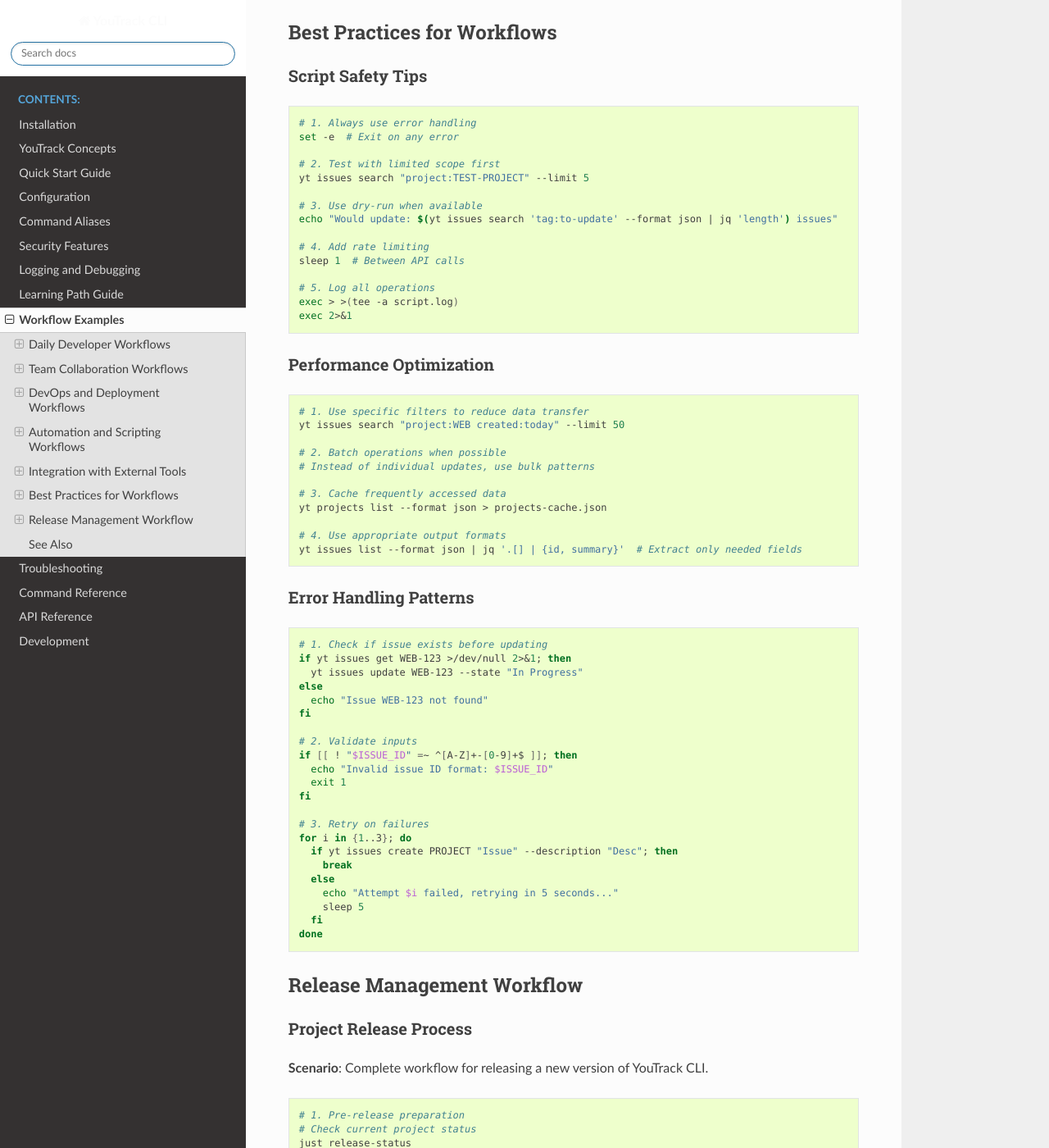
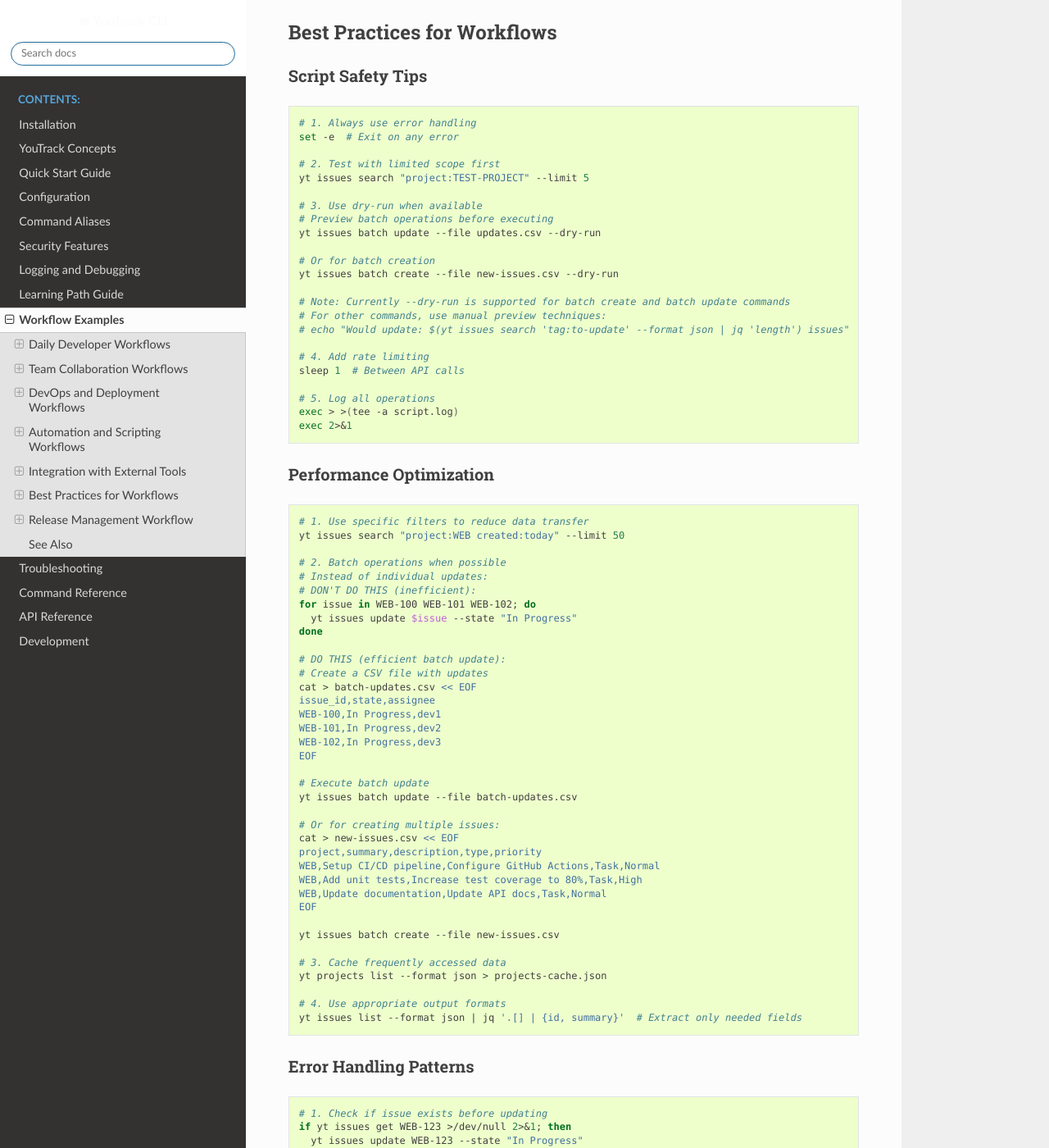
Before and after one commit to ryancheley/yt-cli, a Sphinx documentation site: the page built from docs/workflows.rst, in a window 1280 px wide and 1400 px high, scrolled down 9554 px. Shown: the whole window at 82% size. Built offline with Sphinx 7.4.7 and the Read the Docs theme 3.1.0, drawn with Linux system fonts in a browser that asks for light colours; pages that are not in the unit, such as notebooks, are missing from menus.

Commit message:
📚 Fix documentation examples for dry-run and batch operations (#256)
- Update best practices section to show actual --dry-run usage for batch commands
- Clarify which commands support --dry-run flag (batch create/update)
- Add comprehensive batch operation examples in performance optimization
- Show contrast between inefficient individual operations and efficient batch operations
- Include real-world use cases for batch operations

Fixes #254
Fixes #255

🤖 Generated with [Claude Code](https://claude.ai/code)

Co-authored-by: Claude <noreply@anthropic.com>

```diff
--- a/docs/workflows.rst
+++ b/docs/workflows.rst
@@ -518,7 +518,15 @@ Script Safety Tips
    yt issues search "project:TEST-PROJECT" --limit 5
 
    # 3. Use dry-run when available
-   echo "Would update: $(yt issues search 'tag:to-update' --format json | jq 'length') issues"
+   # Preview batch operations before executing
+   yt issues batch update --file updates.csv --dry-run
+
+   # Or for batch creation
+   yt issues batch create --file new-issues.csv --dry-run
+
+   # Note: Currently --dry-run is supported for batch create and batch update commands
+   # For other commands, use manual preview techniques:
+   # echo "Would update: $(yt issues search 'tag:to-update' --format json | jq 'length') issues"
 
    # 4. Add rate limiting
    sleep 1  # Between API calls
@@ -536,7 +544,33 @@ Performance Optimization
    yt issues search "project:WEB created:today" --limit 50
 
    # 2. Batch operations when possible
-   # Instead of individual updates, use bulk patterns
+   # Instead of individual updates:
+   # DON'T DO THIS (inefficient):
+   for issue in WEB-100 WEB-101 WEB-102; do
+     yt issues update $issue --state "In Progress"
+   done
+
+   # DO THIS (efficient batch update):
+   # Create a CSV file with updates
+   cat > batch-updates.csv << EOF
+   issue_id,state,assignee
+   WEB-100,In Progress,dev1
+   WEB-101,In Progress,dev2
+   WEB-102,In Progress,dev3
+   EOF
+
+   # Execute batch update
+   yt issues batch update --file batch-updates.csv
+
+   # Or for creating multiple issues:
+   cat > new-issues.csv << EOF
+   project,summary,description,type,priority
+   WEB,Setup CI/CD pipeline,Configure GitHub Actions,Task,Normal
+   WEB,Add unit tests,Increase test coverage to 80%,Task,High
+   WEB,Update documentation,Update API docs,Task,Normal
+   EOF
+
+   yt issues batch create --file new-issues.csv
 
    # 3. Cache frequently accessed data
    yt projects list --format json > projects-cache.json
```
Also changed, not shown: CHANGELOG.md (+2 -0 lines).
